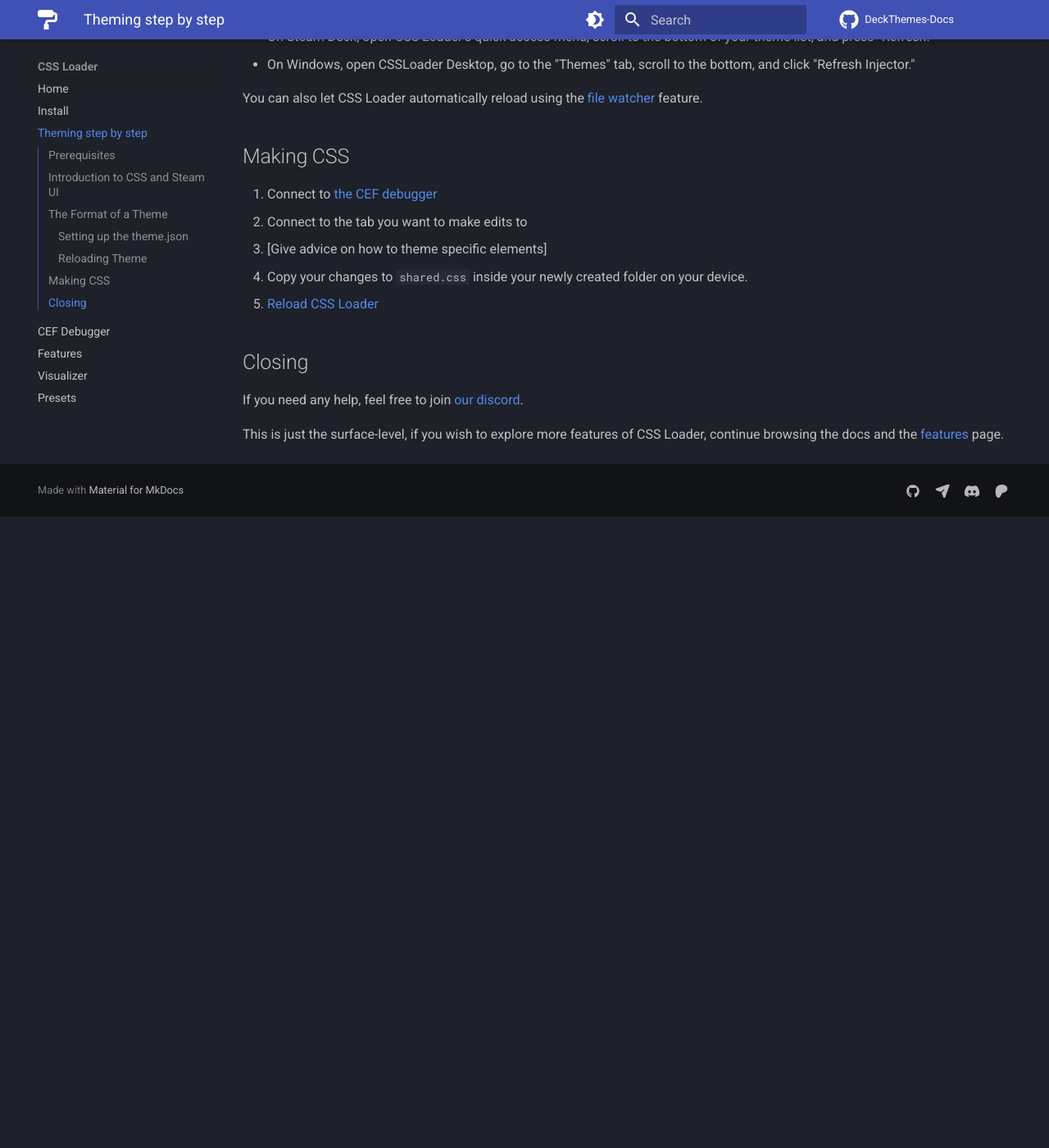
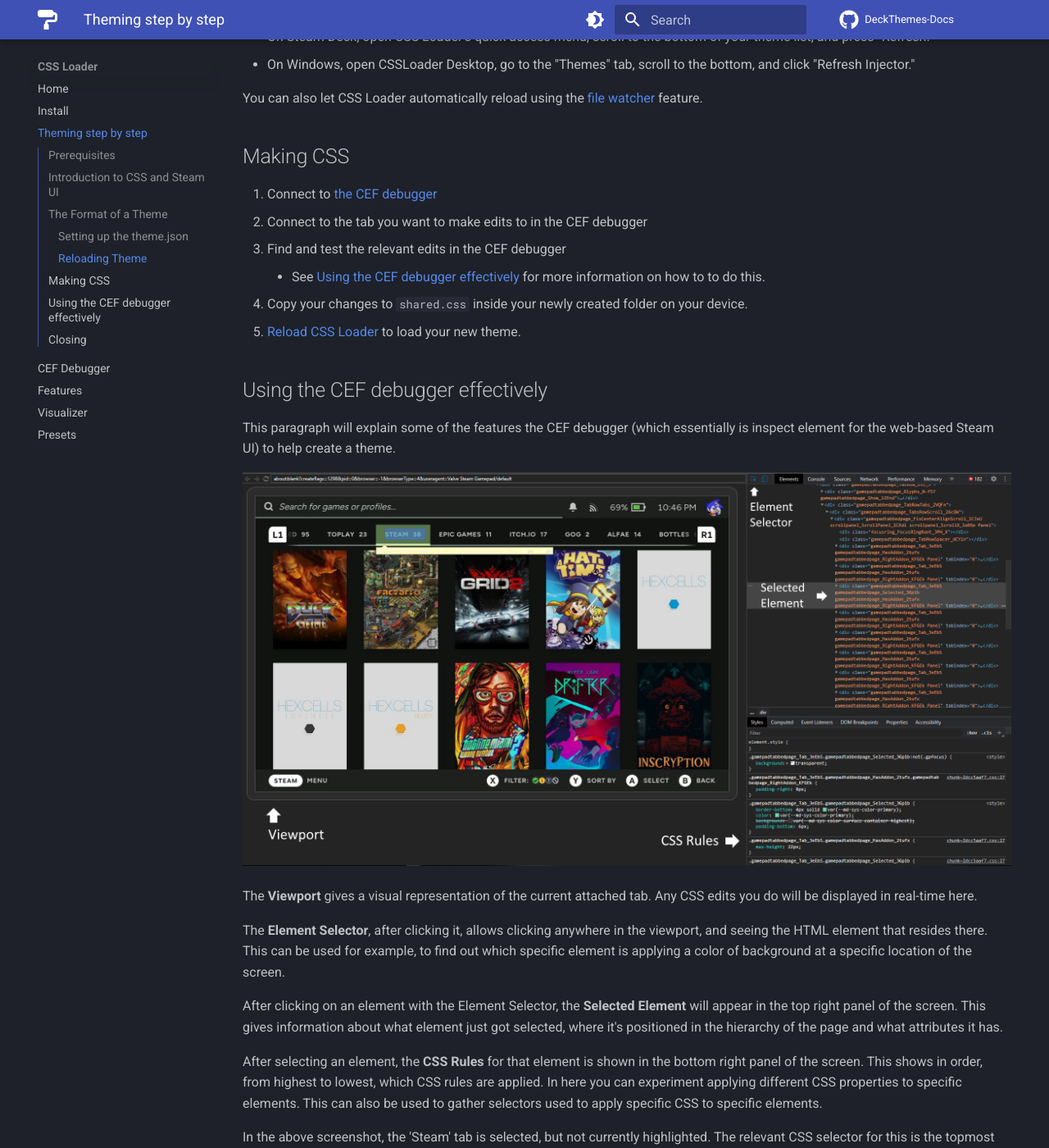
Before and after one commit to DeckThemes/DeckThemes-Docs, an MkDocs documentation site: the page built from docs/CSSLoader/theming_step_by_step.md, in a window 1280 px wide and 1400 px high, scrolled down 3186 px. Shown: the whole window at 82% size. Built offline with MkDocs 1.6.1 and Material for MkDocs 9.7.7, drawn with Linux system fonts in a browser that asks for light colours; comment, search, counter and statistics services are not loaded; before the commit the page ends 3816 px from its top, so only the background shows below that; some of the changed text lies outside the part shown.

Commit message:
Add CEF tricks to step-by-step

````diff
--- a/docs/CSSLoader/theming_step_by_step.md
+++ b/docs/CSSLoader/theming_step_by_step.md
@@ -21,7 +21,7 @@
 
 For example, consider the following css rule:
 
-```
+```css
 p {
   color: black;
   background-color: lightblue;
@@ -111,14 +111,41 @@
 
 ## Making CSS
 
-1. Connect to [the CEF debugger](./theming_step_by_step.md)
-2. Connect to the tab you want to make edits to
-3. [Give advice on how to theme specific elements]
+1. Connect to [the CEF debugger](./Cef_Debugger.md)
+2. Connect to the tab you want to make edits to in the CEF debugger
+3. Find and test the relevant edits in the CEF debugger
+    - See [Using the CEF debugger effectively](#using-the-cef-debugger-effectively) for more information on how to to do this.
 4. Copy your changes to `shared.css` inside your newly created folder on your device.
-5. [Reload CSS Loader](#reloading-theme)
+5. [Reload CSS Loader](#reloading-theme) to load your new theme.
+
+## Using the CEF debugger effectively
+
+This paragraph will explain some of the features the CEF debugger (which essentially is inspect element for the web-based Steam UI) to help create a theme.
+
+![inspector](img/debugger2.png)
+
+The **Viewport** gives a visual representation of the current attached tab. Any CSS edits you do will be displayed in real-time here.
+
+The **Element Selector**, after clicking it, allows clicking anywhere in the viewport, and seeing the HTML element that resides there. This can be used for example, to find out which specific element is applying a color of background at a specific location of the screen.
+
+After clicking on an element with the Element Selector, the **Selected Element** will appear in the top right panel of the screen. This gives information about what element just got selected, where it's positioned in the hierarchy of the page and what attributes it has.
+
+After selecting an element, the **CSS Rules** for that element is shown in the bottom right panel of the screen. This shows in order, from highest to lowest, which CSS rules are applied. In here you can experiment applying different CSS properties to specific elements. This can also be used to gather selectors used to apply specific CSS to specific elements.
+
+In the above screenshot, the 'Steam' tab is selected, but not currently highlighted. The relevant CSS selector for this is the topmost selector, `.gamepadtabbedpage_Tab_3eEbS.gamepadtabbedpage_Selected_3Gp1b:not(.gpfocus)`.
+
+To change the background of, for this example, a tab menu that is selected but not highlighted, the following CSS can be used
+
+```css
+.gamepadtabbedpage_Tab_3eEbS.gamepadtabbedpage_Selected_3Gp1b:not(.gpfocus) {
+  background: red;
+}
+```
 
 ## Closing
 
 If you need any help, feel free to join [our discord](https://discord.gg/HsU72Kfnpf).
 
 This is just the surface-level, if you wish to explore more features of CSS Loader, continue browsing the docs and the [features](./Features.md) page.
+
+If you'd like to submit your theme to the [DeckThemes](https://deckthemes.com/) site, see the [submission documentation](../Submission.md)
````
Also changed, not shown: docs/CSSLoader/img/debugger2.png (added).
